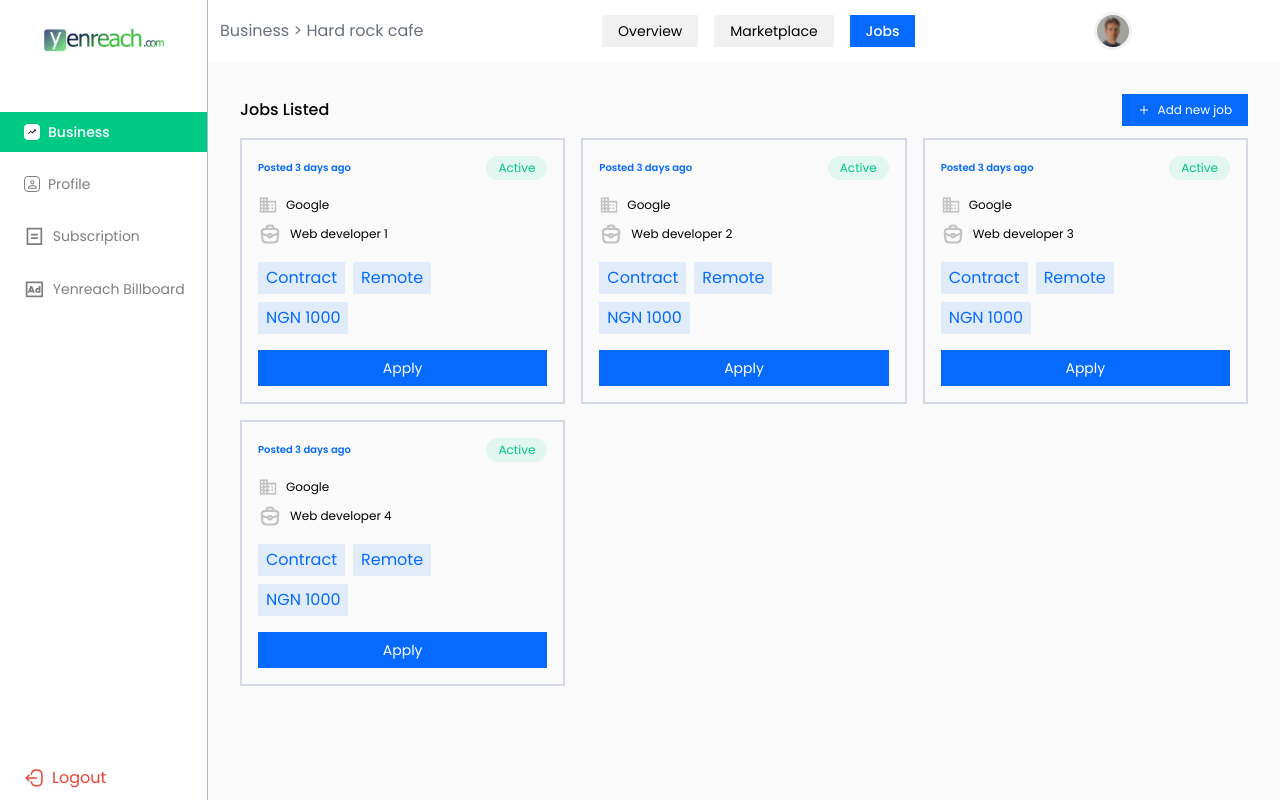
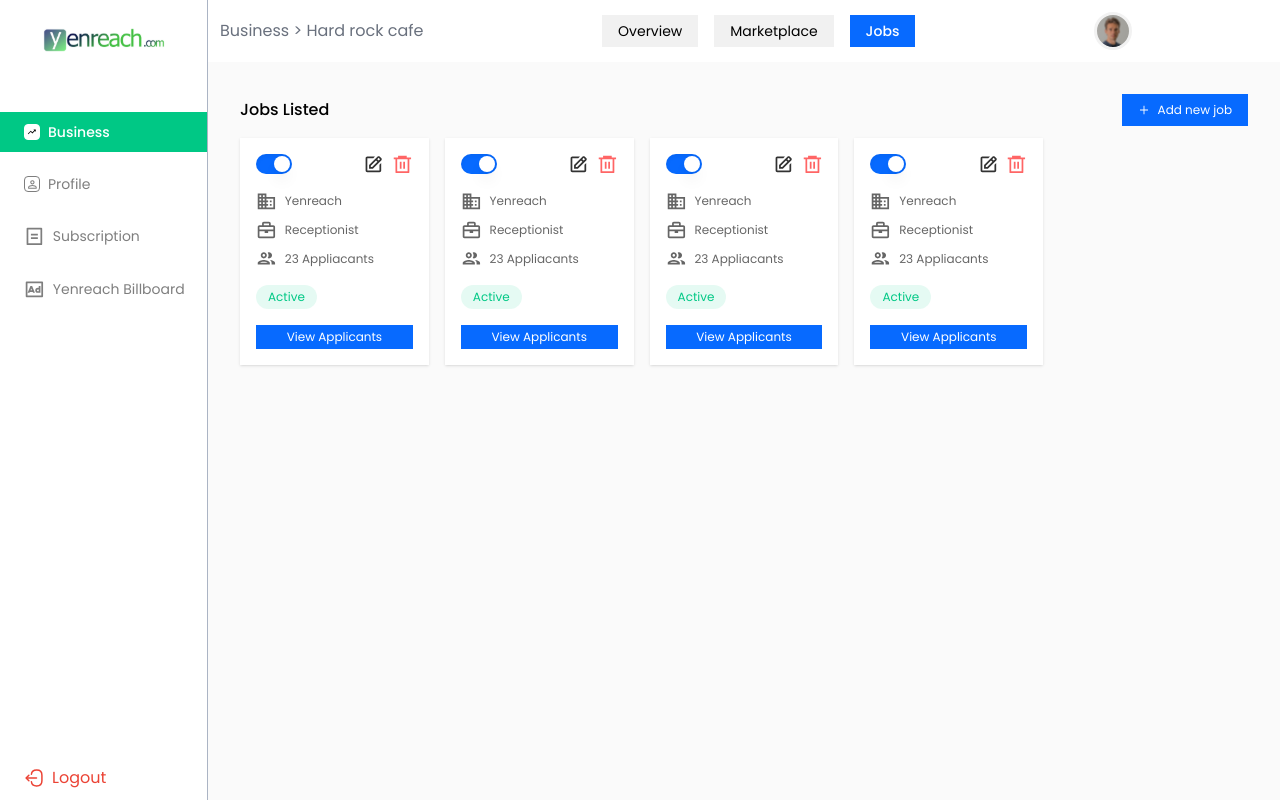
Before and after one commit to Yenreach/yenreach--client, a React (Vite) app: page /users/jobs/1 in a window 1280 px wide. Built offline with nearby package versions, Linux system fonts and the light colour scheme; no server answers; sample sign-in values are in the browser's storage.

Commit message:
Users job updates

```diff
--- a/src/components/users/jobs/JobCard/index.jsx
+++ b/src/components/users/jobs/JobCard/index.jsx
@@ -1,43 +1,45 @@
 import React from 'react'
-import Button from '../Button'
+import Button from '../../../ui/Button'
 import PropTypes from 'prop-types';
+import { BiBriefcase, BiEdit } from 'react-icons/bi'
+import { MdBusiness, MdOutlinePeopleOutline } from 'react-icons/md'
+import { RiDeleteBin6Line } from 'react-icons/ri'
 
-const index = ({ job, setSelectedIndex, index, setTab }) => {
+
+const index = ({ job }) => {
   return (
-    <div className="flex flex-col gap-4 p-4 border-2 border-[#D3DAE6]">
+    <div className="flex flex-col gap-4 p-4 bg-white shadow text-xs">
       <div className="flex justify-between items-center w-full">
-        <h2 className="text-xsm font-semibold text-blue">Posted 3 days ago</h2>
-        <div className='bg-green-light rounded-full px-3 py-1 text-green text-xs'>{ job?.jobStatus }</div>
+        <label htmlFor="status" className="flex cursor-pointer select-none items-center">
+          <div className="relative">
+            <input id="status" type="checkbox" className="sr-only peer" onChange={(job) => !true} checked={job?.jobStatus==="Active"} />
+            <div
+              className="dot shadow-switch-1 absolute left-0.5 top-1/2 -translate-y-1/2 h-4 w-4 rounded-full shadow-lg bg-white transition peer-checked:translate-x-4"
+            ></div>
+            <div className="h-5 w-9 rounded-full bg-blue shadow-inner"></div>
+          </div>
+        </label>
+        <div className='flex items-center gap-2'>
+          <BiEdit size="1.3rem" className='cursor-pointer opacity-80' />
+          <RiDeleteBin6Line size="1.3rem" className='cursor-pointer opacity-60' color='red' />
+        </div>
       </div>
-      <div className="flex flex-col gap-2">
+      <div className="flex flex-col gap-2 opacity-60">
         <div className="flex gap-2 justify-start items-center">
-          <svg className='scale-[0.85]' width="20" height="18" viewBox="0 0 20 18" fill="none" xmlns="http://www.w3.org/2000/svg">
-            <path d="M10 4V0H0V18H20V4H10ZM4 16H2V14H4V16ZM4 12H2V10H4V12ZM4 8H2V6H4V8ZM4 4H2V2H4V4ZM8 16H6V14H8V16ZM8 12H6V10H8V12ZM8 8H6V6H8V8ZM8 4H6V2H8V4ZM18 16H10V14H12V12H10V10H12V8H10V6H18V16ZM16 8H14V10H16V8ZM16 12H14V14H16V12Z" fill="#c2c2c2"/>
-          </svg>
-          <p className='text-xs text-grey'>{ job?.companyName }</p>
+          <MdBusiness size="1.3rem" />
+          <p className='text-xs text-grey'>Yenreach</p>
         </div>
         <div className="flex gap-2 justify-start items-center">
-          <svg className='scale-[0.85]' width="24" height="24" viewBox="0 0 24 24" fill="none" xmlns="http://www.w3.org/2000/svg">
-            <path d="M7.99983 22H15.9998C20.0198 22 20.7398 20.39 20.9498 18.43L21.6998 10.43C21.9698 7.99 21.2698 6 16.9998 6H6.99983C2.72983 6 2.02983 7.99 2.29983 10.43L3.04983 18.43C3.25983 20.39 3.97983 22 7.99983 22Z" stroke="#c2c2c2" strokeWidth="2.5" strokeMiterlimit="10" strokeLinecap="round" strokeLinejoin="round"/>
-            <path d="M8 6V5.2C8 3.43 8 2 11.2 2H12.8C16 2 16 3.43 16 5.2V6" stroke="#c2c2c2" strokeWidth="2.5" strokeMiterlimit="10" strokeLinecap="round" strokeLinejoin="round"/>
-            <path d="M14 13V14C14 14.01 14 14.01 14 14.02C14 15.11 13.99 16 12 16C10.02 16 10 15.12 10 14.03V13C10 12 10 12 11 12H13C14 12 14 12 14 13Z" stroke="#c2c2c2" strokeWidth="2.5" strokeMiterlimit="10" strokeLinecap="round" strokeLinejoin="round"/>
-            <path d="M21.65 11C19.34 12.68 16.7 13.68 14 14.02" stroke="#c2c2c2" strokeWidth="2.5" strokeMiterlimit="10" strokeLinecap="round" strokeLinejoin="round"/>
-            <path d="M2.62012 11.2695C4.87012 12.8095 7.41012 13.7395 10.0001 14.0295" stroke="#c2c2c2" strokeWidth="2.5" strokeMiterlimit="10" strokeLinecap="round" strokeLinejoin="round"/>
-          </svg>
-          <p className='text-xs text-grey'>{ job?.jobPosition }</p>
+          <BiBriefcase size="1.3rem" />
+          <p className='text-xs text-grey'>Receptionist</p>
+        </div>
+        <div className="flex gap-2 justify-start items-center">
+          <MdOutlinePeopleOutline size="1.3rem" />
+          <p className='text-xs text-grey'>23 Appliacants</p>
         </div>
       </div>
-      <div className="flex flex-col gap-2">
-        <div className="flex gap-2 flex-col md:flex-row">
-          {
-            job?.jobTags?.map((tag, index) => (
-              <div key={index} className="grid px-2 text-sm md:text-base py-1 place-items-center bg-blue-light text-blue">{ tag }</div>
-            ))
-          }
-        </div>
-        <div className="grid px-2 py-1 text-sm md:text-base place-items-center bg-blue-light text-blue w-fit">{ job?.jobAmount }</div>
-      </div>
-      <Button variant='job'  className='py-2' onClickFunc={ () => ""}>View Applicants</Button>
+      <span className='w-fit bg-green-light rounded-full px-3 py-1 text-green text-xs'>{ job?.jobStatus }</span>
+      <Button variant='job'  className='py-1 text-xs' onClickFunc={ () => ""}>View Applicants</Button>
     </div>
   )
 }
--- a/src/pages/users/Jobs/AddJob.jsx
+++ b/src/pages/users/Jobs/AddJob.jsx
@@ -1,60 +1,104 @@
 import React from 'react'
 import { useParams } from 'react-router-dom'
+import { useMutation } from "@tanstack/react-query";
+import { apiAddProduct } from '../../../services/ProductService'
 import Header from "/src/components/users/Header"
 import Input from '../../../components/ui/Input'
 import Button from '../../../components/ui/Button'
 import Dashboard from "../../../components/layout/Dashboard"
 
+const initialJobState = {
+    business_string: "",
+    company_name: "",
+    job_title: "",
+    job_type: "",
+    salary: "",
+    location: "",
+    job_overview: "",
+    job_benefit: "",
+    job_tags: []
+}
+
+const index = () => {
+    const [job, setJob] = React.useState(initialJobState)
+
+    const handleJob = (event) => {
+        setJob(prev => ({...prev, [event.target.name]: event.target.value }))
+    }
+
+    const addJobMutation = useMutation({
+        mutationFn: (data) => {
+          return apiAddProduct(data)
+        },
+        onSuccess: (data, variables, context) => {
+            console.log("success adding business", data)
+            // setStep(3)
+        },
+        onError: (error, variables, context) => {
+          console.log("error adding business", error)
+        },
+      })
+
+    const handleSubmit = (e) => {
+        e.preventDefault()
+        console.log("data", job)
+        addJobMutation.mutate(job)
+    }
 
 
-const index = () => {
     const { id } = useParams()
   return (
     <Dashboard>
         <div className='flex-1 overflow-hidden'>
             <Header business_string={id} type="job" />
           <section className='p-8 px-4 sm:px-8'>
-            <form className='p-8 px-4 sm:px-8 bg-white rounded-2xl'>
+            <form className='p-8 px-4 sm:px-8 bg-white rounded-2xl' onSubmit={handleSubmit}>
                 <div className='md:flex justify-between gap-6 md:mb-4'>
                     <div className='w-full mb-8 md:mb-0'>
-                        <label htmlFor="business_name" className='font-medium text-sm'>Company Name</label>
-                        <Input className='border-gray rounded-lg' type="text" name="" id="" />
+                        <label htmlFor="company_name" className='font-medium text-sm'>Company Name</label>
+                        <Input onChange={handleJob} className='border-gray rounded-lg' type="text" name="company_name" id="company_name" />
                     </div>
                     <div className='w-full mb-8 md:mb-0'>
-                        <label htmlFor="business_name" className='font-medium text-sm'>Job Title</label>
-                        <Input className='border-gray rounded-lg' type="text" name="" id="" />
+                        <label htmlFor="job_title" className='font-medium text-sm'>Job Title</label>
+                        <Input onChange={handleJob} className='border-gray rounded-lg' type="text" name="job_title" id="job_title" />
                     </div>
                     <div className='w-full '>
-                        <label htmlFor="business_name" className='font-medium text-sm'>Job Type</label>
-                        <Input className='border-gray rounded-lg' type="text" name="" id="" />
+                        <label htmlFor="job_type" className='font-medium text-sm'>Job Type</label>
+                        <Input onChange={handleJob} className='border-gray rounded-lg' type="text" name="job_type" id="job_type" />
                     </div>
                 </div>
                 <div className='mb-8 md:mb-4 md:flex justify-between gap-6'>
                     <div className='mb-8 md:mb-0 w-full'>
-                        <label htmlFor="business_name" className='font-medium text-sm'>Location</label>
-                        <Input className='border-gray rounded-lg mt-2' type="text" name="" id=""
+                        <label htmlFor="location" className='font-medium text-sm'>Location</label>
+                        <Input onChange={handleJob} className='border-gray rounded-lg mt-2' type="text" name="location" id="location"
                         />
                     </div>
                     <div className='w-full'>
-                        <label htmlFor="business_name" className='font-medium text-sm'>Salary</label>
-                        <Input className='border-gray rounded-lg mt-2' type="text" name="" id=""
+                        <label htmlFor="salary" className='font-medium text-sm'>Salary</label>
+                        <Input onChange={handleJob} className='border-gray rounded-lg mt-2' type="number" name="salary" id="salary"
                         />
                     </div>
                 </div>
                 <div className='mb-8 md:mb-4'>
-                    <label htmlFor="business_name" className='font-medium text-sm'>Job Overview</label>
-                    <textarea name="description" id="" cols="30" rows="6" className='w-full border-2 outline-none cursor-pointer px-4 py-3 bg-inherit border-gray rounded-lg' placeholder='Enter job Description' ></textarea>
+                    <label htmlFor="job_overview" className='font-medium text-sm'>Job Overview</label>
+                    <textarea name="job_overview" id="job_overview" cols="30" rows="6" className='w-full border-2 outline-none cursor-pointer px-4 py-3 bg-inherit border-gray rounded-lg' placeholder='Enter job Description' ></textarea>
                 </div>
                 <div className='mb-8 md:mb-4'>
-                    <label htmlFor="business_name" className='font-medium text-sm'>Job Perks and Benefits</label>
-                    <textarea name="description" id="" cols="30" rows="6" className='w-full border-2 outline-none cursor-pointer px-4 py-3 bg-inherit border-gray rounded-lg' placeholder='Enter job Description' ></textarea>
+                    <label htmlFor="job_benefit" className='font-medium text-sm'>Job Perks and Benefits</label>
+                    <textarea name="job_benefit" id="job_benefit" cols="30" rows="6" className='w-full border-2 outline-none cursor-pointer px-4 py-3 bg-inherit border-gray rounded-lg' placeholder='Enter job Description' ></textarea>
                 </div>
-
+                <div className='mb-8 md:mb-4 md:flex justify-between gap-6'>
+                    <div className='mb-8 md:mb-0 w-full'>
+                        <label htmlFor="job_tags" className='font-medium text-sm'>Tags</label>
+                        <Input onChange={handleJob} className='border-gray rounded-lg mt-2' type="text" name="job_tags" id="job_tags"
+                        />
+                    </div>
+                </div>
                 <div className='flex gap-2 mt-12'>
-                    <Button variant="job" className='p-2 px-12 md:px-20 rounded'>
+                    <Button type='submit' variant="job" className='p-2 px-12 md:px-20 rounded'>
                         Publish
                     </Button>
-                    <Button outlined={true} className='p-2 px-12 md:px-20 rounded text-gray border-2 font-medium'>
+                    <Button inverde={true} className='p-2 px-12 md:px-20 rounded text-gray border-2 font-medium'>
                         Cancel
                     </Button>
                 </div>
--- a/src/pages/users/Jobs/index.jsx
+++ b/src/pages/users/Jobs/index.jsx
@@ -6,7 +6,7 @@
 import Header from "/src/components/users/Header"
 import { AiOutlinePlus } from 'react-icons/ai'
 import JobData from '/src/data/job-data.json'
-import JobCard from '/src/components/ui/JobCard'
+import JobCard from '/src/components/users/jobs/JobCard'
 import Button from '../../../components/ui/Button'
 import Dashboard from "../../../components/layout/Dashboard"
 
@@ -35,7 +35,7 @@
                   </Button>
                 </Link>
             </div>
-            <div className='grid grid-cols-1 sm:grid-cols-2 lg:grid-cols-3 gap-4'>
+            <div className='grid grid-cols-1 sm:grid-cols-2 md:grid-cols-3 lg:grid-cols-5 gap-4'>
                 {JobData.slice(0, 4)?.map((job) => (
                   <JobCard key={job.jobId} job={job} />
                 ))}
```
